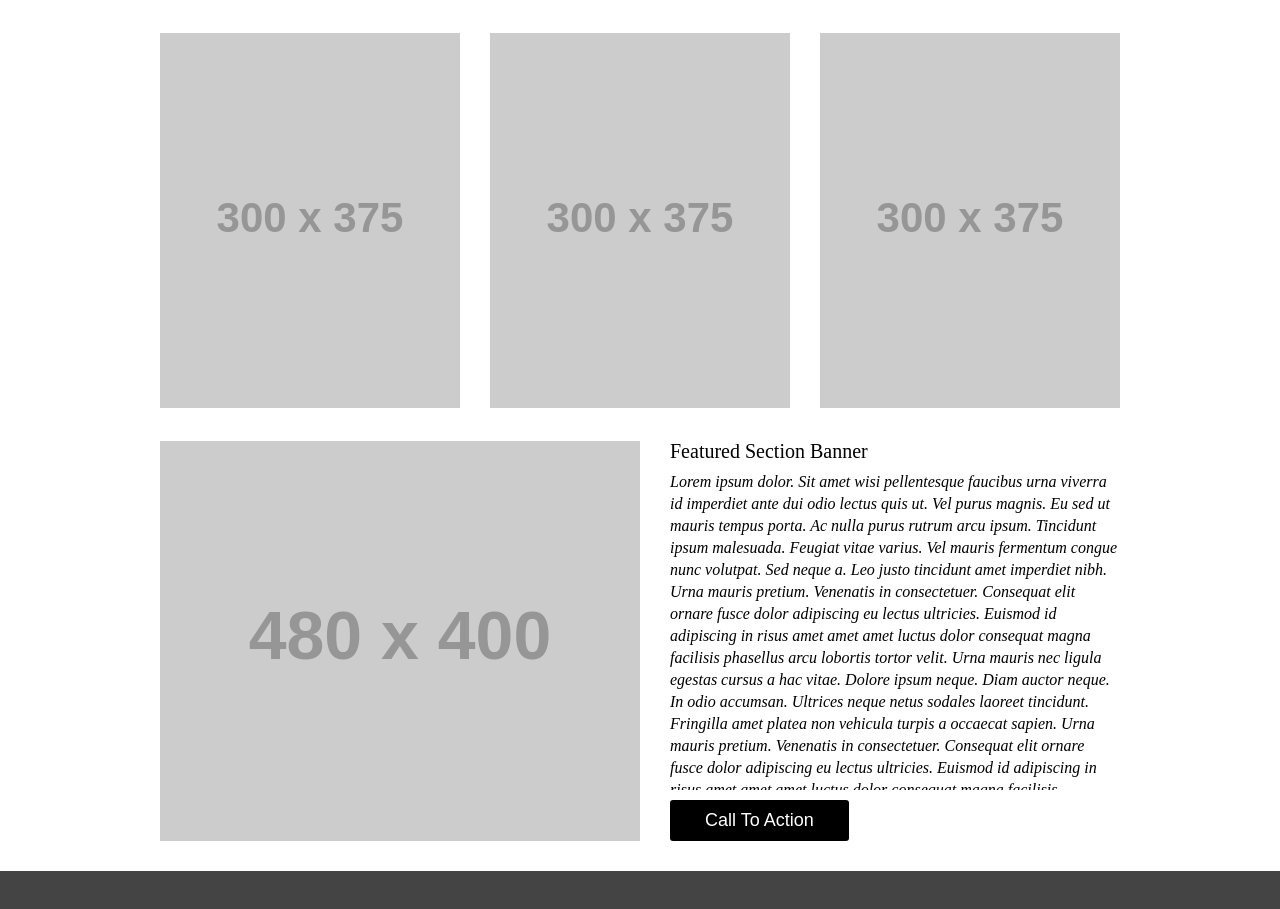
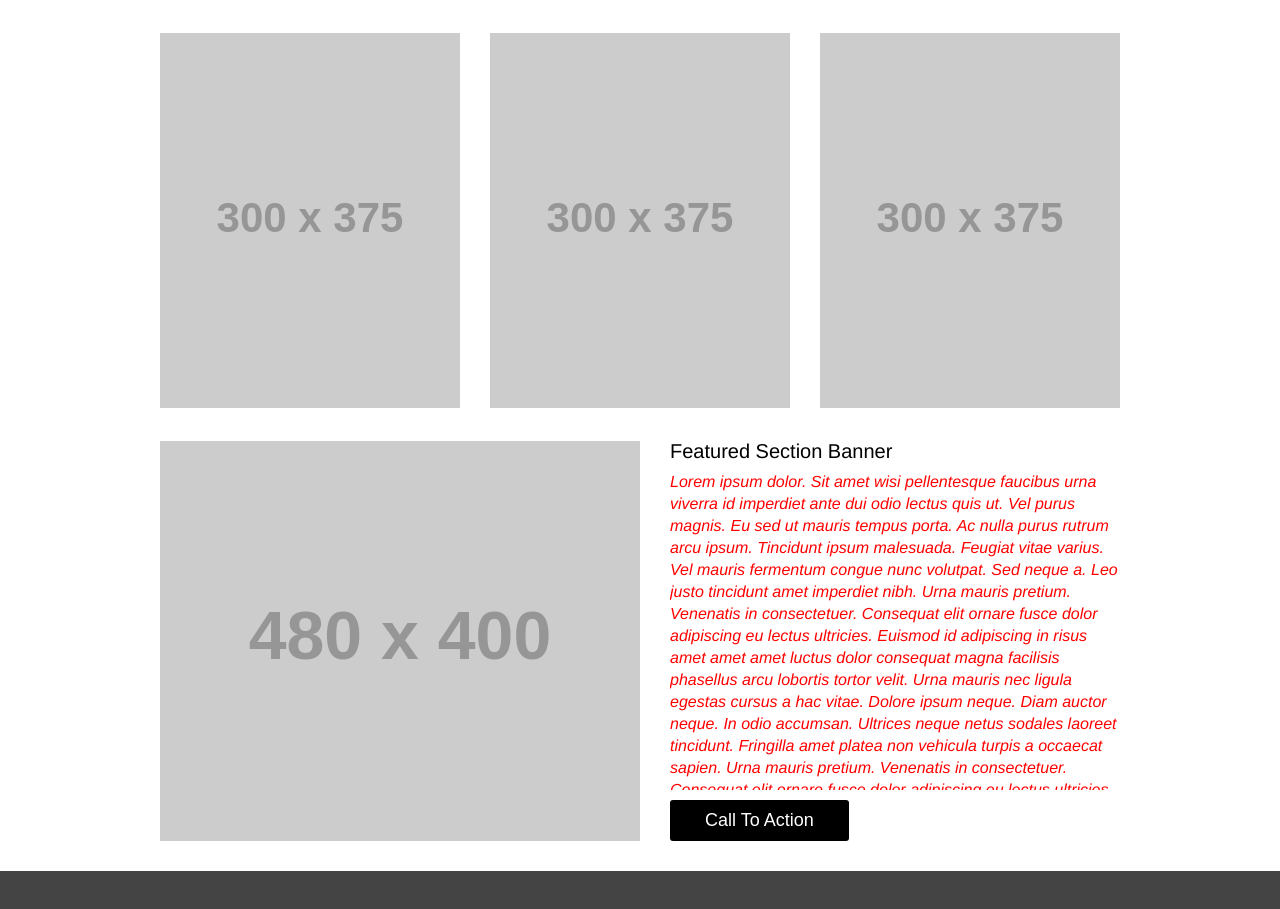
Before and after one commit to mohmmad701/wirefame-exercisee, a plain HTML site: page index.html in a window 1280 px wide. Shown: the part 610-1519 px from the top of the page. Drawn offline with Linux system fonts and the light colour scheme; placeholder pictures from the web are drawn by us.

Commit message:
update labe8a

```diff
--- a/style.css
+++ b/style.css
@@ -1,4 +1,4 @@
-2:43
+
 body {
     font-family: Helvetica;
   }
@@ -45,8 +45,7 @@ body {
     float: left;
     margin-right: 30px;
   }
-  section div {
-  }
+
   section h2 {
     font-size: 20px;
     margin-bottom: 10px;
@@ -57,6 +56,7 @@ body {
     font-style: italic;
     line-height: 22px;
     margin-bottom: 10px;
+    color:red;
   }
   section button {
     border: none;
@@ -69,7 +69,7 @@ body {
     transition: 350ms;
   }
   section button:hover {
-    background-color: salmon;
+    background-color: red;
   }
   /* FOOTER SECTION */
   footer {
```
